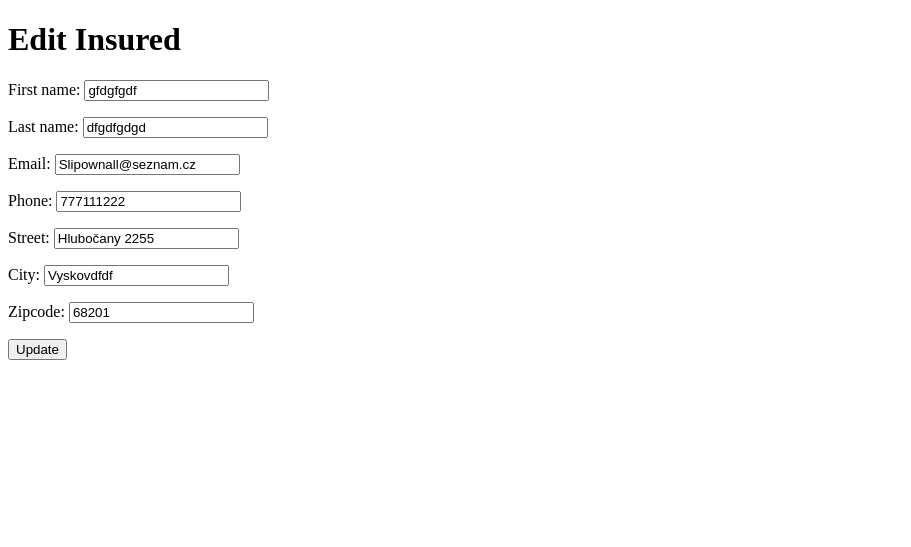
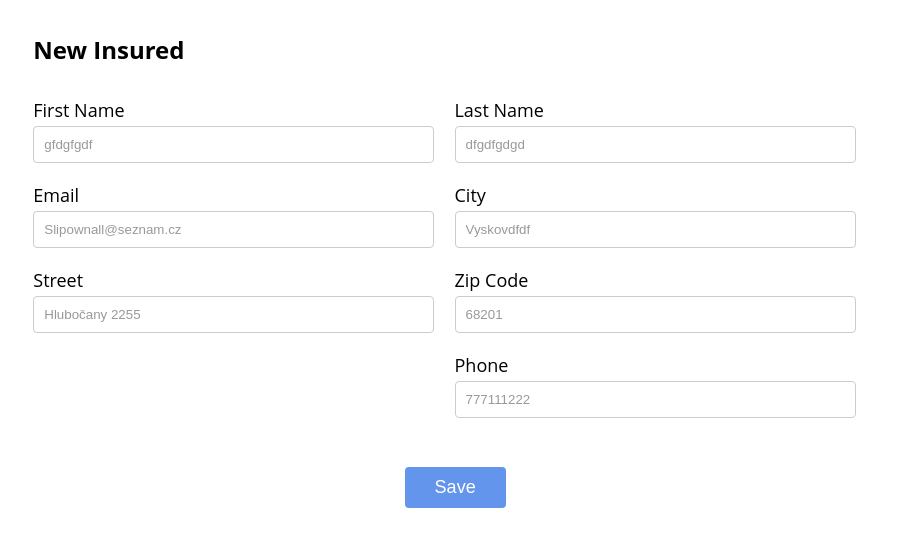
Before and after one commit to PetrLegen88/Insured-Evidence-Django, a Django app: page /insureds/edit/4/ in a window 1280 px wide. Shown: the part 73-620 px from the top of the page, without its empty margins (0-911 px from the left). Run offline with Django 4.2, Linux system fonts and the light colour scheme; data comes from the database, SQL or seed files in the repository.

Commit message:
Apply styles on edit_insurance.html and edit_insured.html.

```diff
--- a/evidence/templates/edit_insured.html
+++ b/evidence/templates/edit_insured.html
@@ -1,12 +1,45 @@
 {% extends 'base.html' %}
 
-{% block title %}Edit Insured{% endblock %}
+{% block title %}New Insured{% endblock %}
 
 {% block content %}
-<h1 class="edit-insured-h">Edit Insured</h1>
-<form method="POST">
-    {% csrf_token %}
-    {{ form.as_p }}
-    <button type="submit">Update</button>
-</form>
+    <h2 class="new-insured-h">New Insured</h2>
+    <form method="POST" class="insured-form">
+        {% csrf_token %}
+        <div class="form-column">
+            <div class="form-row">
+                <label>First Name</label>
+                {{ form.first_name }}
+            </div>
+            <div class="form-row">
+                <label>Email</label>
+                {{ form.email }}
+            </div>
+            <div class="form-row">
+                <label>Street</label>
+                {{ form.street }}
+            </div>
+        </div>
+        <div class="form-column">
+            <div class="form-row">
+                <label>Last Name</label>
+                {{ form.last_name }}
+            </div>
+            <div class="form-row">
+                <label>City</label>
+                {{ form.city }}
+            </div>
+            <div class="form-row">
+                <label>Zip Code</label>
+                {{ form.zipcode }}
+            </div>
+            <div class="form-row">
+                <label>Phone</label>
+                {{ form.phone }}
+            </div>
+        </div>
+        <div class="submit-button-container">
+            <input type="submit" value="Save" class="submit-button">
+        </div>
+    </form>
 {% endblock %}
```
Also changed, not shown: evidence/templates/edit_insurance.html (+31 -7 lines).
